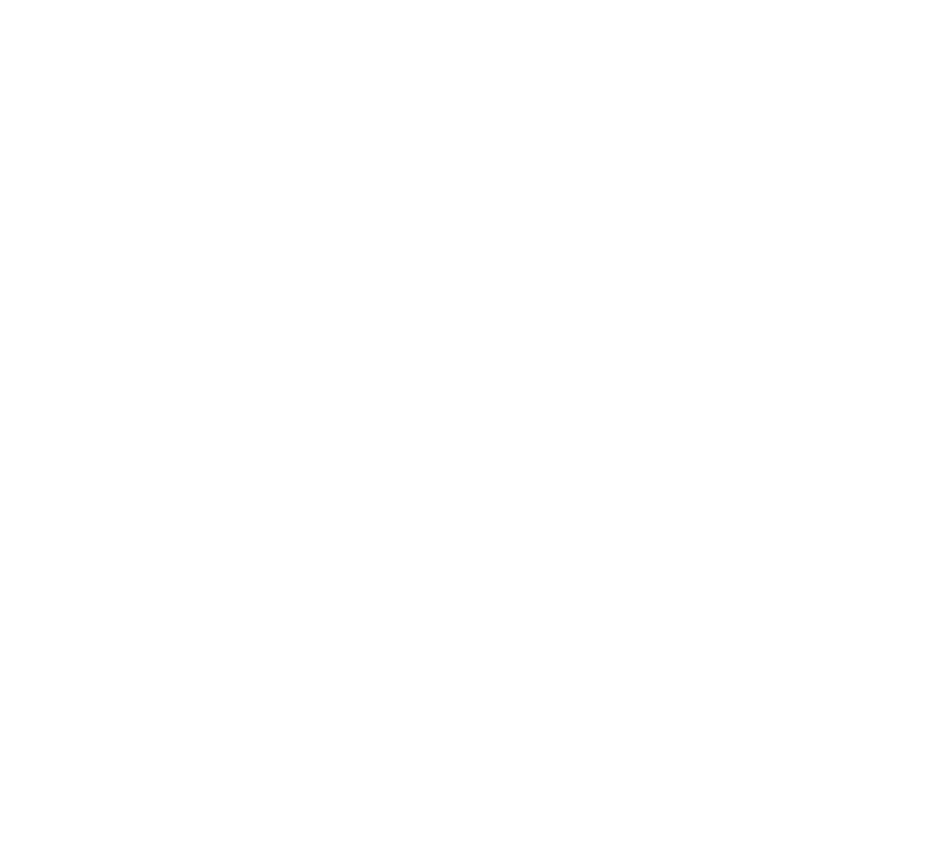
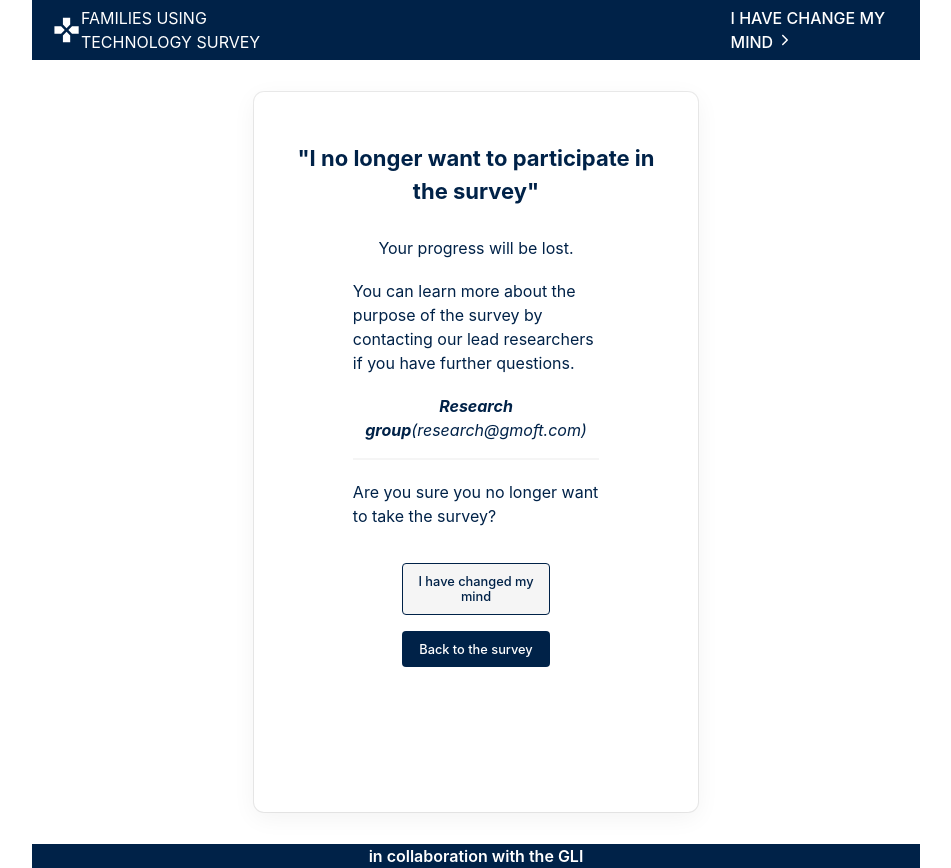
Before and after one commit to nam-rgba/e-commerce, a React (Vite) app: page /exits in a window 1280 px wide. Before the commit this address had no page. Shown: the whole page, without its empty margins (164-1115 px from the left). Before the commit the page ends 800 px from the top, so only its background shows below. Built offline with nearby package versions, Linux system fonts and the light colour scheme.

Commit message:
complete q3, redux logic, exit page

```diff
--- a/src/App.jsx
+++ b/src/App.jsx
@@ -1,6 +1,7 @@
 import { Routes, Route} from 'react-router-dom'
 import Layout from './pages/quiz/Question'
 import Term from './pages/term/Term'
+import Exits from './pages/exits/Exits'
 
 
 function App() {
@@ -9,8 +10,8 @@ function App() {
   return (
     <Routes>
       <Route path="/" element={<Term />} />
-      <Route path="questions" element={<Layout />}>
-
+      <Route path="questions" element={<Layout />}/>
+      <Route path="exits" element={<Exits />}>
       </Route>
     </Routes>
   )
--- a/src/assets/information.json
+++ b/src/assets/information.json
@@ -25,7 +25,7 @@
         },
         {
             "q":"Who do I contact to ask questions, or if I want to complain?",
-            "a"	:["If you have any questions or concerns about the study, before or after taking part, please email the lead researchers: Research Group (research@gameloft.com)."]
+            "a"	:["If you have any questions or concerns about the study, before or after taking part, please email the lead researchers: Research Group (research@gmoft.com)."]
         }
     ]
 }
--- a/src/component/button/Button.jsx
+++ b/src/component/button/Button.jsx
@@ -1,9 +1,9 @@
 import style from './button.module.css';
 
 export default function Button({ children, ...props }) {
-    const {tag, width} = props;
+    const {tag, width, onClickCallback} = props;
     return (
-        <button className={tag==='primary'?style.primary:style.secondary} style={{width}} >
+        <button className={tag==='primary'?style.primary:style.secondary} style={{width}} onClick={() => onClickCallback()} >
          {children}
         </button>
     )
@@ -14,5 +14,6 @@ import PropTypes from 'prop-types';
 Button.propTypes = {
   children: PropTypes.node.isRequired,
    tag: PropTypes.string,
-   width: PropTypes.string
+   width: PropTypes.string,
+   onClickCallback: PropTypes.func
 };
--- a/src/component/header/Header.jsx
+++ b/src/component/header/Header.jsx
@@ -4,8 +4,7 @@ import { IoIosArrowForward } from "react-icons/io";
 import { Link } from 'react-router-dom';
 
 // eslint-disable-next-line react/prop-types
-export default function Header({pageNumber}){
-    console.log(pageNumber)
+export default function Header(){
     return (
         <div className={style.header}>
             <div className={style.left}>
--- a/src/component/question/Question1.jsx
+++ b/src/component/question/Question1.jsx
@@ -4,10 +4,11 @@ import { FaCircleCheck } from "react-icons/fa6";
 import { addAnswer } from '../../state/surveySlice';
 import { useDispatch, useSelector } from 'react-redux';
 
-export default function Question1(){
+// eslint-disable-next-line react/prop-types
+export default function Question1({handleCheckDone}){
     const dispatch = useDispatch();
     const answers = useSelector(state => state.survey.answers);
-    const [roleSelected, setRoleSelected]=useState('');
+    const [roleSelected, setRoleSelected]=useState(answers[0]||'');
     const roles = ["Mother", "Father", "Prefer not to say"];
 
 
@@ -19,7 +20,11 @@ export default function Question1(){
 
     const handleSelectRole = (role) =>{
         setRoleSelected(role);
+
         dispatch(addAnswer({questionId: 0, answer: role}));
+        if(role!==''){
+            handleCheckDone(true);
+        }
     }
 
     return (
--- /dev/null
+++ b/src/component/question/Question3.jsx
@@ -0,0 +1,45 @@
+import style from './question.module.css'
+import { useState, useEffect } from 'react';
+import { useDispatch, useSelector } from 'react-redux';
+import { addAnswer } from '../../state/surveySlice';
+
+
+// eslint-disable-next-line react/prop-types
+export default function Question3({handleCheckDone}){
+    const dispatch=useDispatch();
+    const answer = useSelector(state => state.survey.answers);
+    const MAX_LENGTH=2000;
+    const [textAnswer, setTextAnswer] = useState(answer[2]||'');
+    const isUpToMaxLength = textAnswer.length === MAX_LENGTH;
+
+
+    useEffect(() => {
+        if (answer[2]) {
+            setTextAnswer(answer[2]);
+        }
+    }, [answer]);
+
+    useEffect(() => {
+        dispatch(addAnswer({ questionId: 2, answer: textAnswer }));
+    },[textAnswer, dispatch]);
+    const handleChangeAnswer = (e) =>{
+        setTextAnswer(e.target.value)
+        if(textAnswer!==''){
+            handleCheckDone(true);
+        }
+    }
+    return (
+        <div>
+            <h2>Please tell us which touch screen game, app or story you use most often
+                with your child and why?
+            </h2>
+
+            <textarea  className={isUpToMaxLength ?style.limited: style.textarea}
+             maxLength={MAX_LENGTH} value={textAnswer} onChange={(e)=>handleChangeAnswer(e)}></textarea>
+
+             <div className={isUpToMaxLength ? style.noword : style.hasword}>
+                {MAX_LENGTH-textAnswer.length}/{MAX_LENGTH} character left
+             </div>
+        </div>
+    )
+}
--- a/src/component/question/question.module.css
+++ b/src/component/question/question.module.css
@@ -20,13 +20,31 @@
     color: var(--primary-color);
 }
 
+.outlet {
+    min-height: 16rem;
+    animation: fadeIn 1s ease-out;
+}
+
 .above {
-    text-align: right;
     width: 100%;
     padding: 1rem 1rem 0 0;
     font-size: 14px;
+    display: flex;
+    flex-direction: row;
+    align-items: center;
+    justify-content: space-between;
+}
 
+.above>.back {
+    cursor: pointer;
+    color: var(--unenable-color);
+    display: flex;
+    flex-direction: row;
+    align-items: center;
+    justify-content: left;
 }
+
+
 
 .bottom {
     width: 100%;
@@ -36,6 +54,18 @@
     justify-content: center;
     padding-top: 1.2rem;
 }
+
+@keyframes fadeIn {
+    from {
+        opacity: 0;
+    }
+
+    to {
+        opacity: 1;
+    }
+}
+
+
 
 /* Question 1 ----------------------------------------------------------------------------------------------------------------- */
 
@@ -144,3 +174,37 @@ label>div {
     border-radius: 6px;
     border: 3px solid var(--primary-color);
 }
+
+/* Question 3-------------------------------------------------------------------------------- */
+
+.textarea {
+    width: 90%;
+    height: 10rem;
+    border-radius: 5px;
+    padding: 1rem;
+    border: 2px solid var(--primary-color);
+    outline: none;
+}
+
+.limited {
+    border: 2px solid red;
+    width: 90%;
+    height: 10rem;
+    border-radius: 5px;
+    outline: none;
+    padding: 1rem;
+}
+
+.hasword {
+    text-align: center;
+    color: var(--primary-color);
+    font-size: 14px;
+    margin-top: 0.4rem;
+}
+
+.noword {
+    text-align: center;
+    color: red;
+    font-size: 14px;
+    margin-top: 0.4rem;
+}
--- /dev/null
+++ b/src/pages/exits/Exits.jsx
@@ -0,0 +1,37 @@
+import style from './exits.module.css'
+import Button from '../../component/button/Button'
+import Header from '../../component/header/Header'
+import Footer from '../../component/footer/Footer'
+
+export default function Exits() {
+    return (
+        <>
+            <Header />
+            <div className={style.container}>
+                <h2>&quot;I no longer want to participate in the survey&quot;</h2>
+                <div className={style.warning}>
+                    Your progress will be lost.
+                </div>
+                <div className={style.info}>You can learn more about the purpose of the survey by contacting our lead
+                    researchers if you have further questions.
+                </div>
+                <div className={style.contact}>
+                    <i>
+                        <span>Research group</span>
+                        (research@gmoft.com)
+                    </i>
+                </div>
+
+                <div className={style.info}>
+                    Are you sure you no longer want to take the survey?
+                </div>
+
+                <div className={style.actions}>
+                    <Button tag={'secondary'} width={'60%'}>I have changed my mind</Button>
+                    <Button tag={'primary'} width={'60%'}>Back to the survey</Button>
+                </div>
+            </div>
+            <Footer/>
+        </>
+    )
+}
--- /dev/null
+++ b/src/pages/exits/exits.module.css
@@ -0,0 +1,54 @@
+.container {
+    width: 50%;
+    margin: 2rem auto;
+    box-shadow: rgba(0, 0, 0, 0.05) 0px 6px 24px 0px, rgba(0, 0, 0, 0.08) 0px 0px 0px 1px;
+    display: flex;
+    flex-direction: column;
+    align-items: center;
+    justify-content: flex-start;
+    border-radius: 10px;
+    padding: 2rem 4%;
+    padding-bottom: 3rem;
+    box-sizing: border-box;
+    color: var(--primary-color);
+    min-height: 90vh;
+}
+
+h2 {
+    text-align: center;
+    width: 100%;
+    font-size: 22px;
+}
+
+.warning,
+.info,
+.actions,
+.contact {
+    width: 66%;
+    margin: 0.6rem auto;
+}
+
+.warning,
+.contact {
+    text-align: center;
+}
+
+.contact span {
+    font-weight: 700;
+}
+
+.contact {
+    padding-bottom: 1rem;
+    border-bottom: 2px solid var(--background-2);
+}
+
+.actions {
+    display: flex;
+    flex-direction: column;
+    align-items: center;
+    justify-content: flex-start;
+}
+
+.actions button {
+    margin-top: 1rem;
+}
--- a/src/pages/quiz/Question.jsx
+++ b/src/pages/quiz/Question.jsx
@@ -3,27 +3,47 @@ import Footer from "../../component/footer/Footer";
 import { useState, lazy, Suspense } from 'react';
 import style from '../../component/question/question.module.css'
 import Button from "../../component/button/Button";
+import { IoIosArrowBack } from "react-icons/io";
+
 
 
 export default function Question() {
-    const [currentQuiz, setCurrentQuiz] = useState(2);
+
+    // Big problem: useSelector from Redux =>  component re-render => lazy import stuff
+    // ==>> Cumulative Layout Shift (CLS) problem :))
+    // ==>> Use callback prop in this case intead of...
+
+    const [currentQuiz, setCurrentQuiz] = useState(1);
+    const [isDoneCQ, setIsDoneCQ] = useState(false);
+    const NUMBER_ANSWERS = 3;
     const Outlet=lazy(()=>import(`../../component/question/Question${currentQuiz}.jsx`))
+    const handleCheckDone = (done) => {
+        setIsDoneCQ(done)
+    }
+
+
     return (
         <>
         <Header/>
 
         <div className={style.container}>
             <div className={style.above}>
+                <div className={style.back} onClick={() => setCurrentQuiz(currentQuiz - 1)}>
+                    <IoIosArrowBack /> Back
+                </div>
+
                 <div>
-                    [Part 1] 01/20
+                    [Part 1] {currentQuiz}/{NUMBER_ANSWERS}
                 </div>
             </div>
-            <Suspense fallback={<p></p>}>
-            <Outlet />
-            </Suspense>
+            <div className={style.outlet}>
+                <Suspense fallback={<p></p>}>
+                    <Outlet handleCheckDone={handleCheckDone}  />
+                </Suspense>
+            </div>
 
-            <div className={style.bottom}>
-                <Button tag={'primary'} width={'30%'}>
+            <div className={style.bottom}  >
+                <Button tag={'primary'} width={'30%'} onClickCallback={isDoneCQ  ? () => setCurrentQuiz(currentQuiz + 1) : () => {}}>
                         Continue
                 </Button>
             </div>
```
Also changed, not shown: src/component/question/Question2.jsx (+10 -38 lines).
